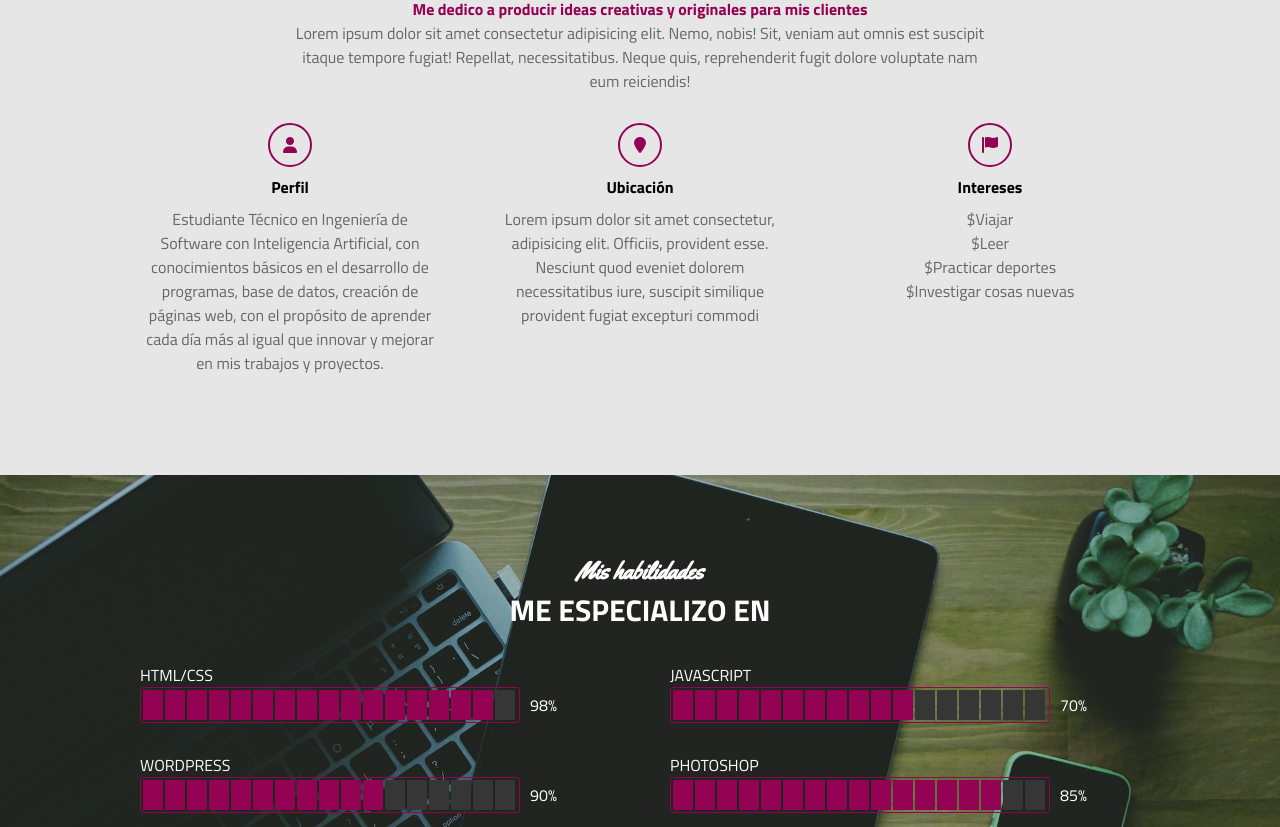
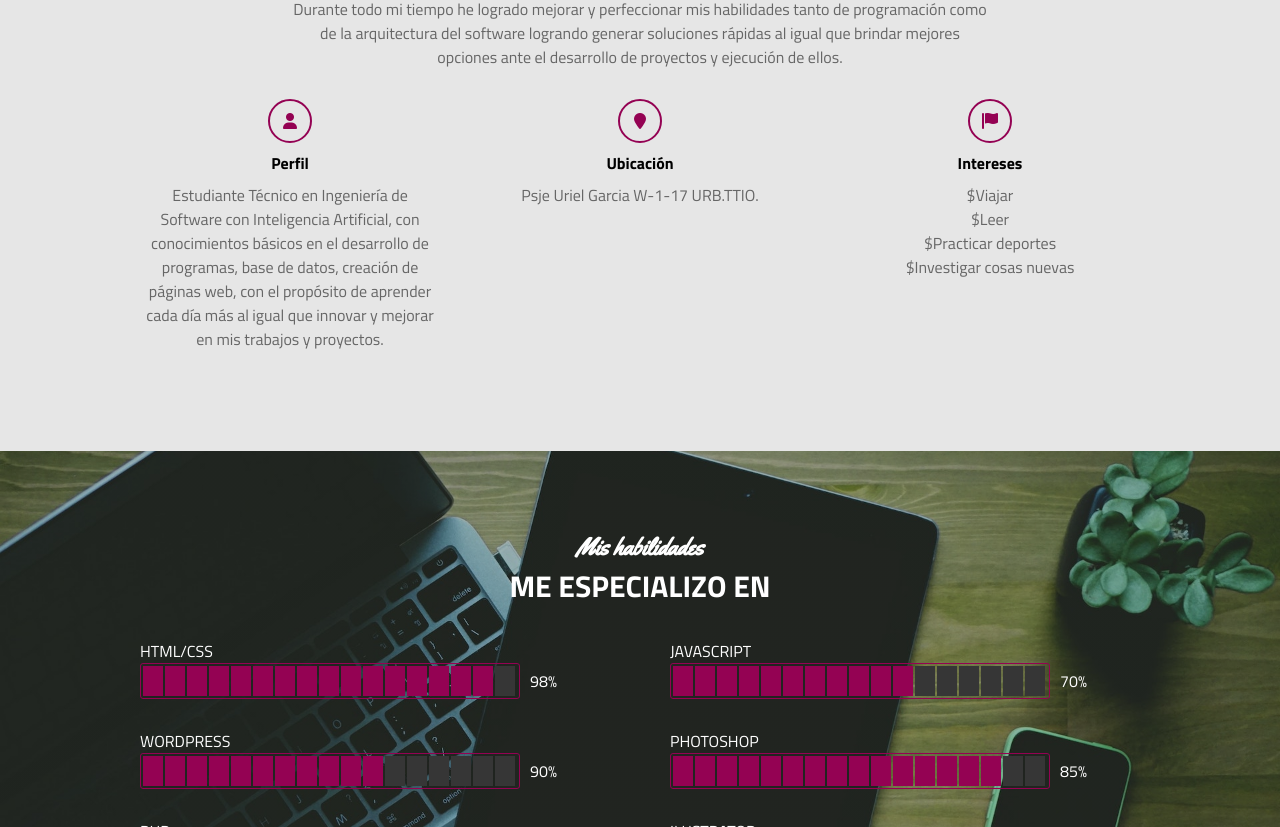
Before and after one commit to Manuel7521/proyect-git, a plain HTML site: page index.html in a window 1280 px wide. Shown: the part 681-1508 px from the top of the page. Drawn offline with Linux system fonts and the light colour scheme.

Commit message:
Cambio del contenido de ---//DETALLES PERSONALES//--

```diff
--- a/index.html
+++ b/index.html
@@ -15,7 +15,7 @@
             <header>
                 <div class="nav-bar" onclick="mostrarOcultarMenu()">
                     <i class="fa-solid fa-bars"></i>
-                </div>ci
+                </div>
                 <nav id="nav" class="nav">
                     <a href="#inicio">Inicio</a>
                     <a href="#sobremi">Sobre mí</a>
@@ -53,25 +53,19 @@
             <h3>Detalles personales</h3>
 
             <p class="especial">Me dedico a producir ideas creativas y originales para mis clientes</p>
-            <p>Lorem ipsum dolor sit amet consectetur adipisicing elit. Nemo, nobis! Sit, veniam aut omnis est suscipit itaque tempore fugiat! Repellat, necessitatibus. Neque quis, reprehenderit fugit dolore voluptate nam eum reiciendis!</p>
+            <p>Durante todo mi tiempo he logrado mejorar y perfeccionar mis habilidades tanto de programación como de la arquitectura del software logrando generar soluciones rápidas al igual que brindar mejores opciones ante el desarrollo de proyectos y ejecución de ellos.</p>
 
             <div class="fila">
                 <div class="col">
                     <i class="fa-solid fa-user"></i>
                     <span class="titulo-detalle">Perfil</span>
-                    <p>Estudiante Técnico en Ingeniería
-                        de Software con Inteligencia
-                        Artificial, con conocimientos básicos
-                        en el desarrollo de programas, base
-                        de datos, creación de páginas web,
-                        con el propósito de aprender cada
-                        día más al igual que innovar y
-                        mejorar en mis trabajos y proyectos.</p>
+                    <p>Estudiante Técnico en Ingeniería de Software con Inteligencia Artificial, con conocimientos básicos en el desarrollo de programas, base
+                        de datos, creación de páginas web, con el propósito de aprender cada día más al igual que innovar y mejorar en mis trabajos y proyectos.</p>
                 </div>
                 <div class="col">
                     <i class="fa-solid fa-location-pin"></i>
                     <span class="titulo-detalle">Ubicación</span>
-                    <p>Lorem ipsum dolor sit amet consectetur, adipisicing elit. Officiis, provident esse. Nesciunt quod eveniet dolorem necessitatibus iure, suscipit similique provident fugiat excepturi commodi</p>
+                    <p>Psje Uriel Garcia W-1-17 URB.TTIO.</p>
                 </div>
                 <div class="col">
                     <i class="fa-solid fa-flag"></i>
```
